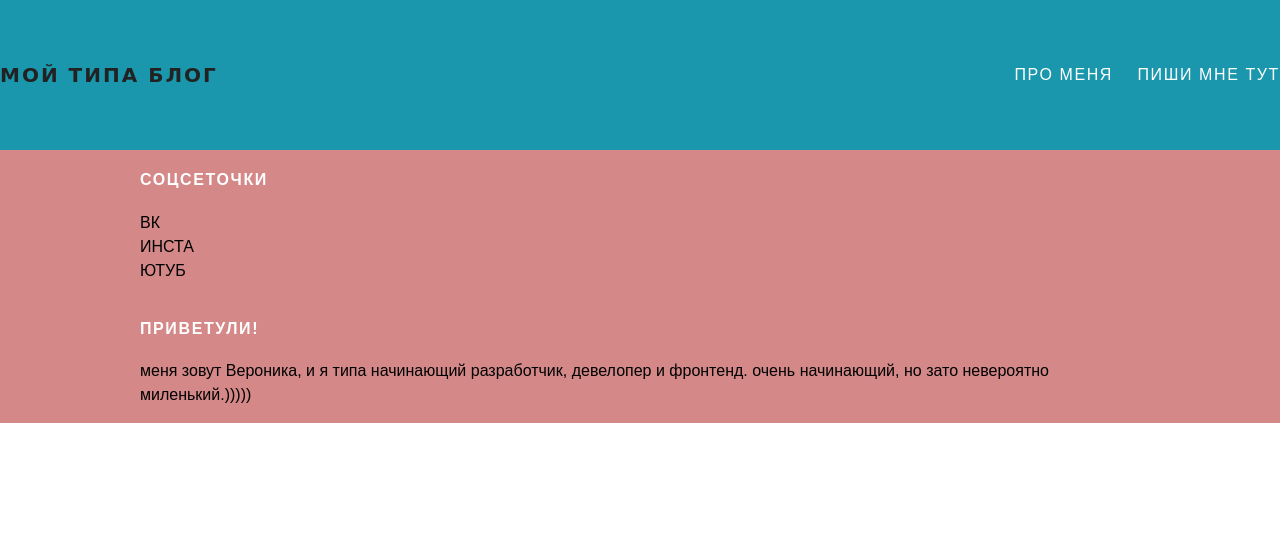
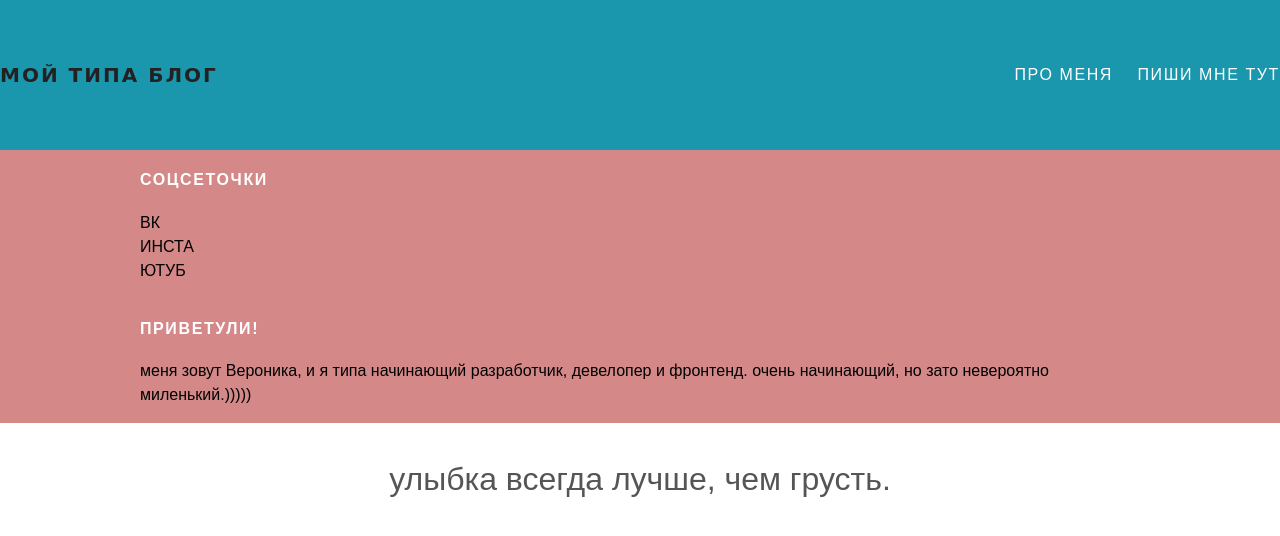
Before and after one commit to prostoveronika/veronika.github.io, a plain HTML site: page contact.html in a window 1280 px wide. Drawn offline with Linux system fonts and the light colour scheme.

Commit message:
Add files via upload

```diff
--- a/contact.html
+++ b/contact.html
@@ -32,6 +32,6 @@
                         </div>
                 </div>
                 </div>
-
+                    <p class="dont"> улыбка всегда лучше, чем грусть.</p>
                 </body>
                 </html>
--- a/styles.css
+++ b/styles.css
@@ -106,3 +106,9 @@ p {
 .post-container: :nth-child(even) {
     background-color: #f2f2f2;
 }
+.dont {
+    font-family: "Montserrat" , sans-serif;
+    font-size: xx-large;
+    text-align: center;
+
+}
```
